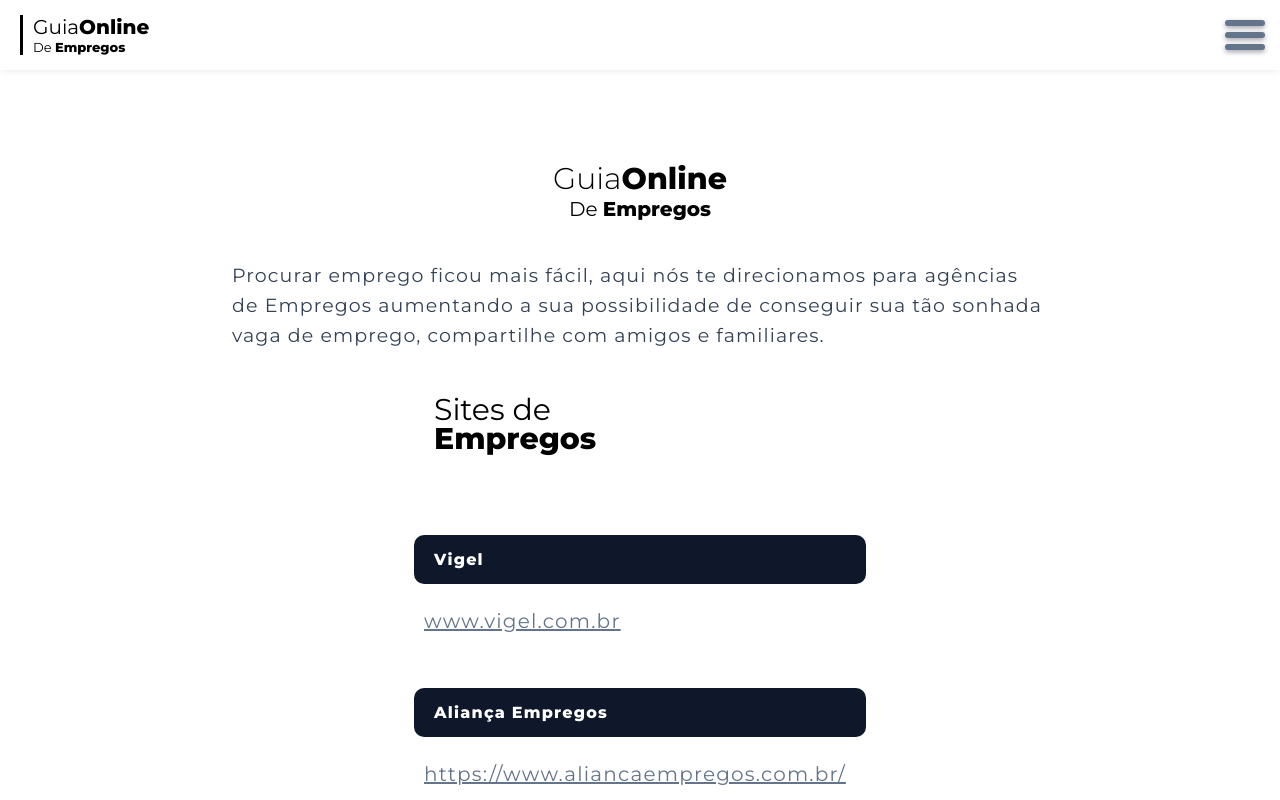
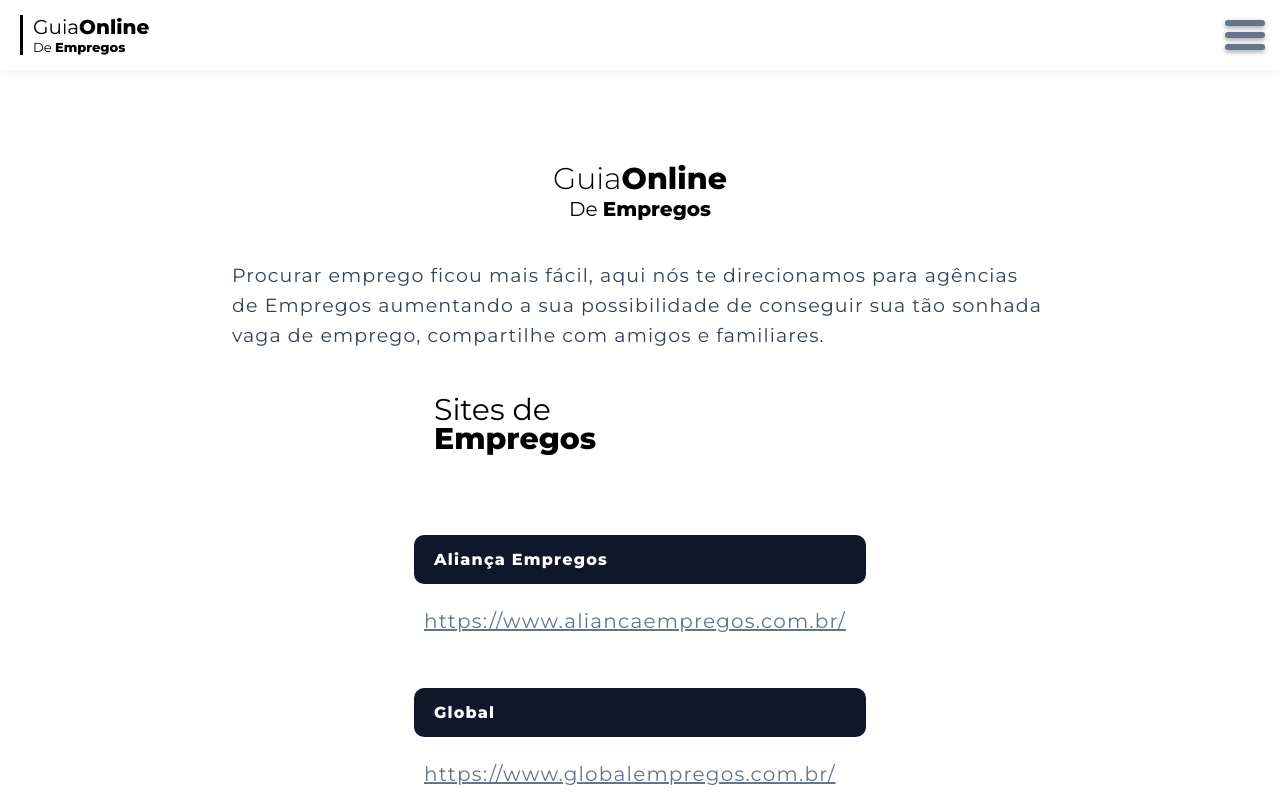
Before and after one commit to cajui54/guia_emprego, a React (Create React App) app: page / in a window 1280 px wide. Shown: the top 800 px of the page. Built offline with nearby package versions, Linux system fonts and the light colour scheme; no server answers.

Commit message:
has been remove link

```diff
--- a/src/data/datasJobs.js
+++ b/src/data/datasJobs.js
@@ -2,7 +2,6 @@ import React from 'react'
 
 const datasJobs = () => {
     const datas = [
-        {name: 'Vigel', site: 'www.vigel.com.br', path: 'https://vigelserv.com.br/web/candidato.php'},
         {name: 'Aliança Empregos', site: 'https://www.aliancaempregos.com.br/', path: 'https://www.aliancaempregos.com.br/'},
         {name: 'Global', site: 'https://www.globalempregos.com.br/', path: 'https://www.globalempregos.com.br/'},
         {name: 'Job Center', site: 'https://www.jobcenter.com.br/', path: 'https://www.jobcenter.com.br/'},
@@ -16,8 +15,6 @@ const datasJobs = () => {
         {name: 'Nube', site: 'https://www.nube.com.br/', path: 'https://www.nube.com.br/'},
         {name: 'Empregos.com.br', site: 'https://www.empregos.com.br/', path: 'https://www.empregos.com.br/?Origem=L532&gclid=Cj0KCQjwjvaYBhDlARIsAO8PkE1bi_eVkrZ3D_iQUk4KLkXW-XiFiYijXAHaAAPKtf64Xi1IRbUZfrcaAmr7EALw_wcB'},
         {name: 'Talent', site: 'https://talent.recrutei.com.br', path: 'https://talent.recrutei.com.br/netlinks/22896/signup'},
-
-
     ]
 
     return {datas}
```
